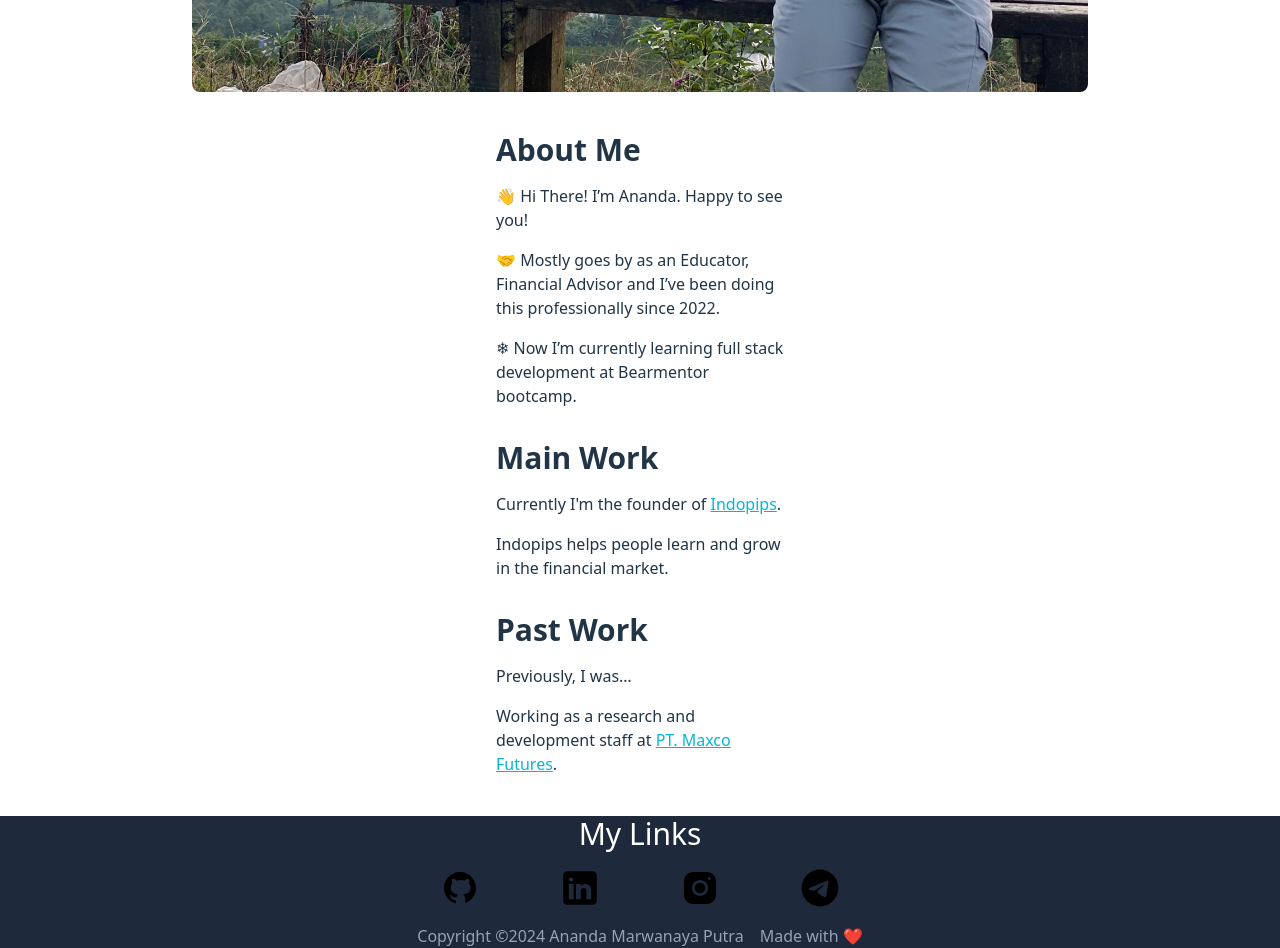
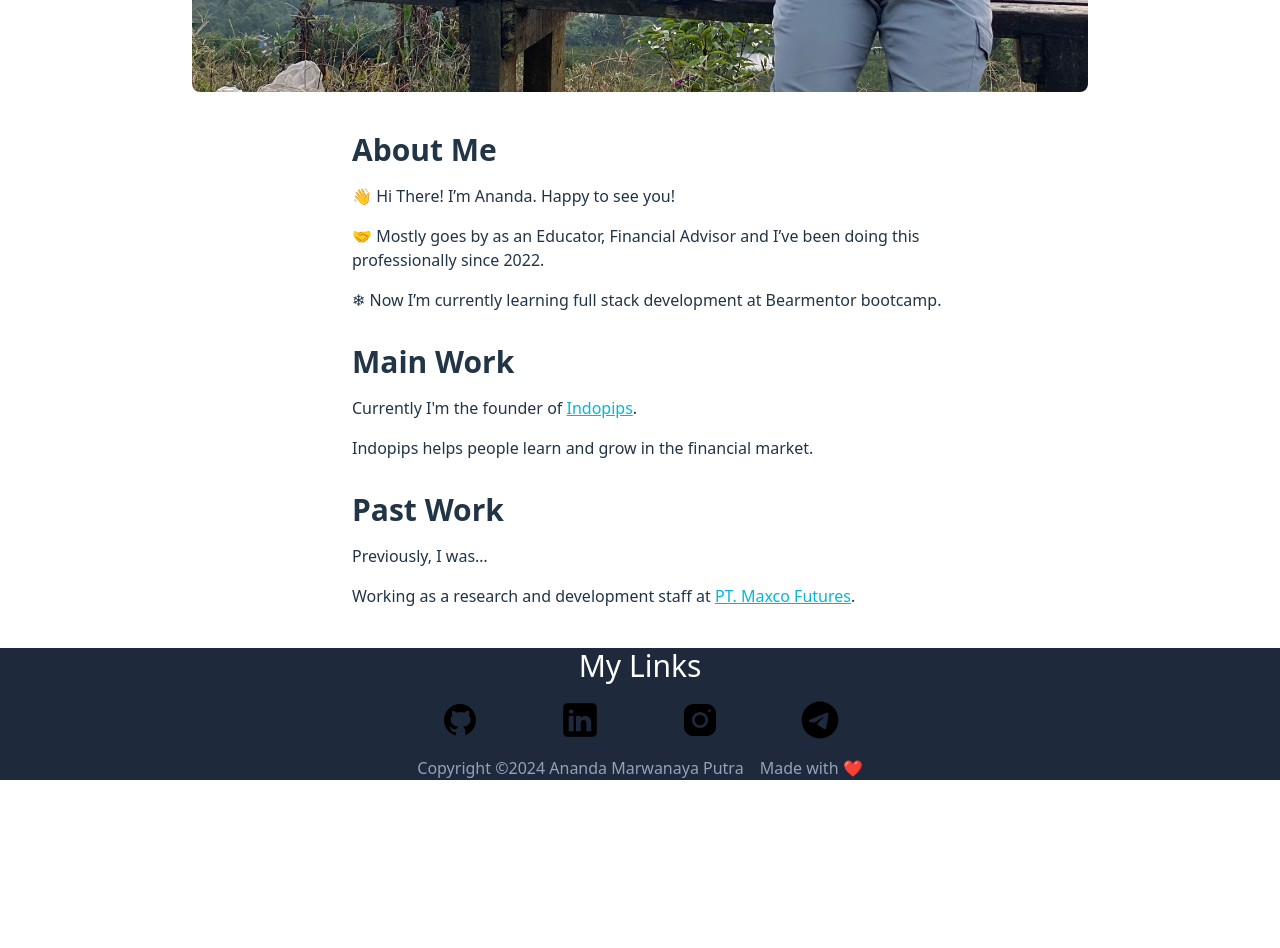
Before and after one commit to anandamarwan/anandamarwan.com, a React (Vite) app: page /about in a window 1280 px wide. Shown: the part 800-1748 px from the top of the page. After the commit the page ends 1580 px from the top, so only its background shows below. Built offline with nearby package versions, Linux system fonts and the light colour scheme.

Commit message:
feat: improve style about.tsx

```diff
--- a/src/routes/about.tsx
+++ b/src/routes/about.tsx
@@ -53,7 +53,7 @@ interface SectionProps {
 
 function AboutMe() {
   return (
-    <div className="mx-60 text-left space-y-8">
+    <div className="ml-24 text-left space-y-8">
       <Section title="About Me">
         <p>👋 Hi There! I’m Ananda. Happy to see you!</p>
         <p>
--- a/src/routes/root.tsx
+++ b/src/routes/root.tsx
@@ -4,7 +4,7 @@ import { FooterRoute } from "./footer";
 
 export function RootRoute() {
   return (
-    <div className="">
+    <div>
       <HeaderRoute />
       <main className="mx-64">
         <Introduction />
```
